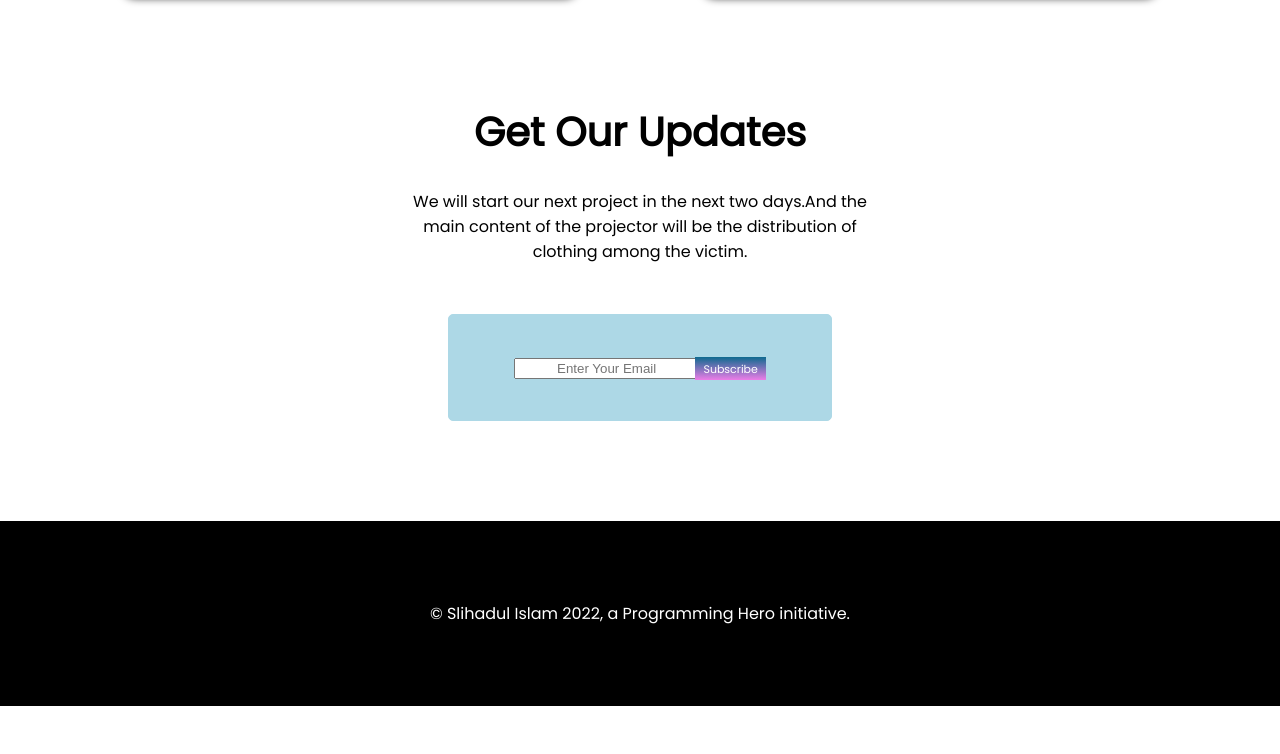
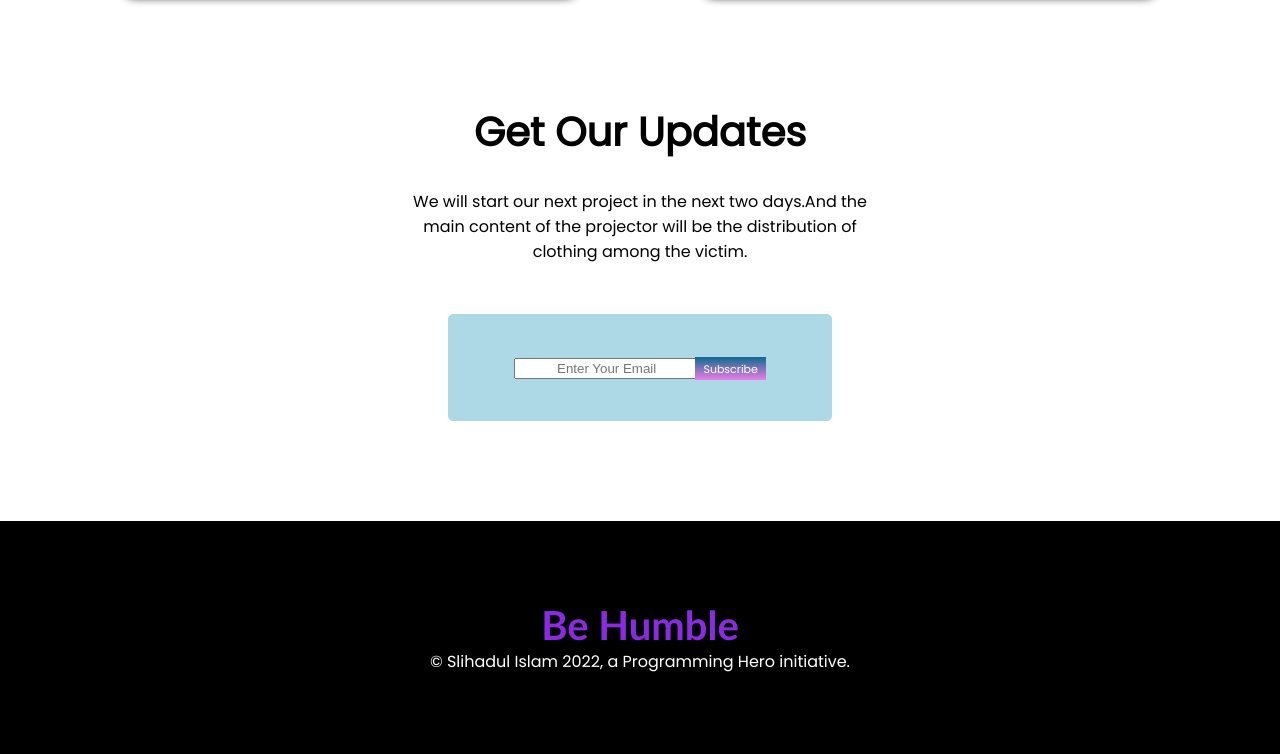
Before and after one commit to UfoundSihadul/1st-assignment-donate-today-, a plain HTML site: page index.html in a window 1280 px wide. Shown: the part 3406-4160 px from the top of the page. Before the commit the page ends 4112 px from the top, so only its background shows below. Drawn offline with Linux system fonts and the light colour scheme.

Commit message:
final-project

```diff
--- a/index.html
+++ b/index.html
@@ -8,7 +8,7 @@
     <link rel="preconnect" href="https://fonts.gstatic.com" crossorigin>
     <link href="https://fonts.googleapis.com/css2?family=Montserrat:wght@700&family=Poppins&display=swap" rel="stylesheet">
     <link rel="stylesheet" href="style.css">
-    <title>My-Donate-Website</title>
+    <title>Your-Donation-Website</title>
     <link rel="shortcut icon" href="./icons/Frame-1.png" type="image/x-icon">
 </head>
 <body>
@@ -109,5 +109,5 @@
       </div>
 
 </body>
-<footer>© Slihadul Islam 2022, a Programming Hero initiative.</footer>
+<footer> <span class="humble">Be Humble</span> <br> © Slihadul Islam 2022, a Programming Hero initiative.</footer>
 </html>
--- a/style.css
+++ b/style.css
@@ -79,10 +79,11 @@ body{
     margin: 20px;
     margin-right: -10px;
     text-align: justify;
+    border-radius: 5px;
 }
 
 .food {
-    background-color: aquamarine;
+    background-color: lightgray;
     padding: 20px;
 }
 .shelter {
@@ -147,3 +148,10 @@ footer{
     padding:80px;
     color:white;
 }
+
+.humble {
+    font-family:'Trebuchet MS', 'Lucida Sans Unicode', 'Lucida Grande', 'Lucida Sans', Arial, sans-serif;
+    font-weight: bold;
+    font-size: 40px;
+    color:blueviolet
+}
```
